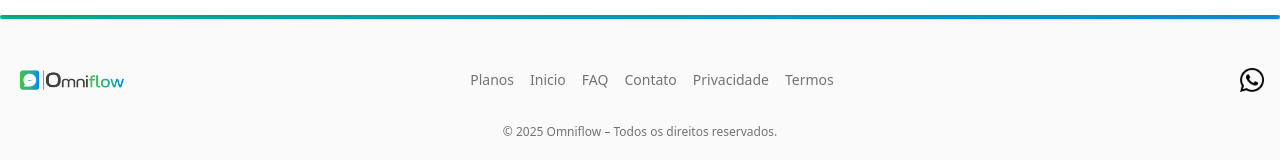
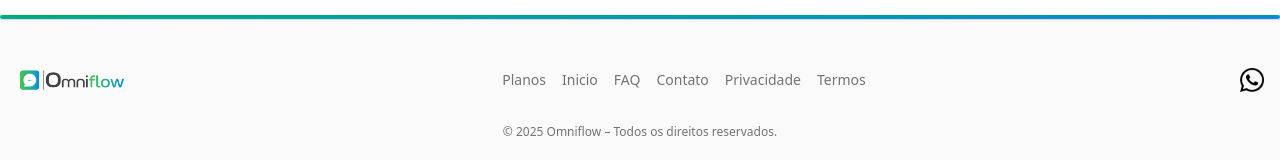
Before and after one commit to paulosantana95/omniflow, a React (Vite) app: page / in a window 1280 px wide. Shown: the part 3475-3635 px from the top of the page. Built offline with nearby package versions, Linux system fonts and the light colour scheme; no server answers.

Commit message:
fix: remove unnecessary margin from navigation bar in App component

```diff
--- a/src/App.tsx
+++ b/src/App.tsx
@@ -377,7 +377,7 @@ export default function App() {
                 />
                 <span className="font-bold text-base hidden">Omniflow</span>
               </a>
-              <nav className="flex flex-wrap gap-4 text-muted-foreground -ml-16">
+              <nav className="flex flex-wrap gap-4 text-muted-foreground">
                 <a href="#start" className="hover:text-primary transition">Planos</a>
                 <a href="#plans" className="hover:text-primary transition">Inicio</a>
                 <a href="#faq" className="hover:text-primary transition">FAQ</a>
```
